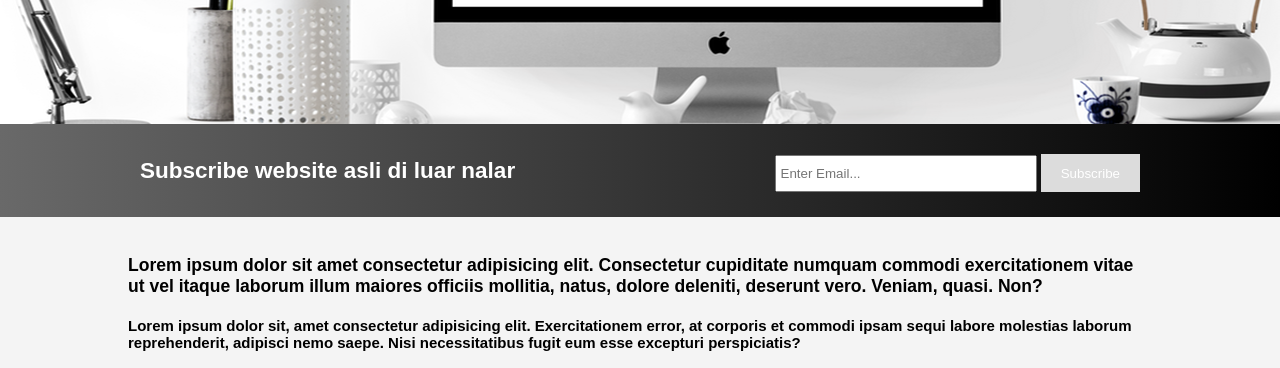
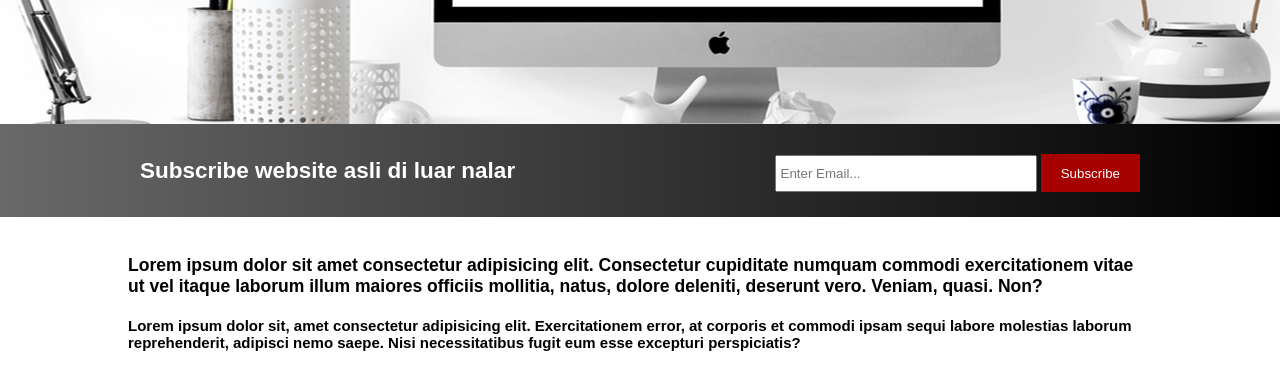
Before and after one commit to Rhainne0/rhianne.github.io, a plain HTML site: page service.html in a window 1280 px wide. Shown: the part 381-749 px from the top of the page. Drawn offline with Linux system fonts and the light colour scheme.

Commit message:
Update style.css

```diff
--- a/style.css
+++ b/style.css
@@ -3,7 +3,7 @@ body{
 	padding: 0;
 	font-size: 15px;
 	font-family: sans-serif;
-	background-color: #f4f4f4;
+	background-color: #ffffff;
 }
 
 .container{
@@ -40,7 +40,7 @@ header li{
 }
 
 header a{
-	color: #fff;
+	color: rgb(255, 255, 255);
 	text-decoration: none;
 	text-transform: uppercase;
 	font-size: 16px;
@@ -52,7 +52,7 @@ ul{
 }
 
 header #branding, header .active a{
-	color: #fff;
+	color: rgb(255, 255, 255);
 	font-weight: bold;
 }
 
@@ -102,11 +102,11 @@ header a:hover{
 
 .buttonsubs{
 	height: 38px;
-	background-color: #DCDCDC;
+	background-color: #a70000;
 	border:0;
 	padding-left: 20px;
 	padding-right: 20px;
-	color: #fff;
+	color: rgb(255, 255, 255);
 }
 
 #boxes{
```
